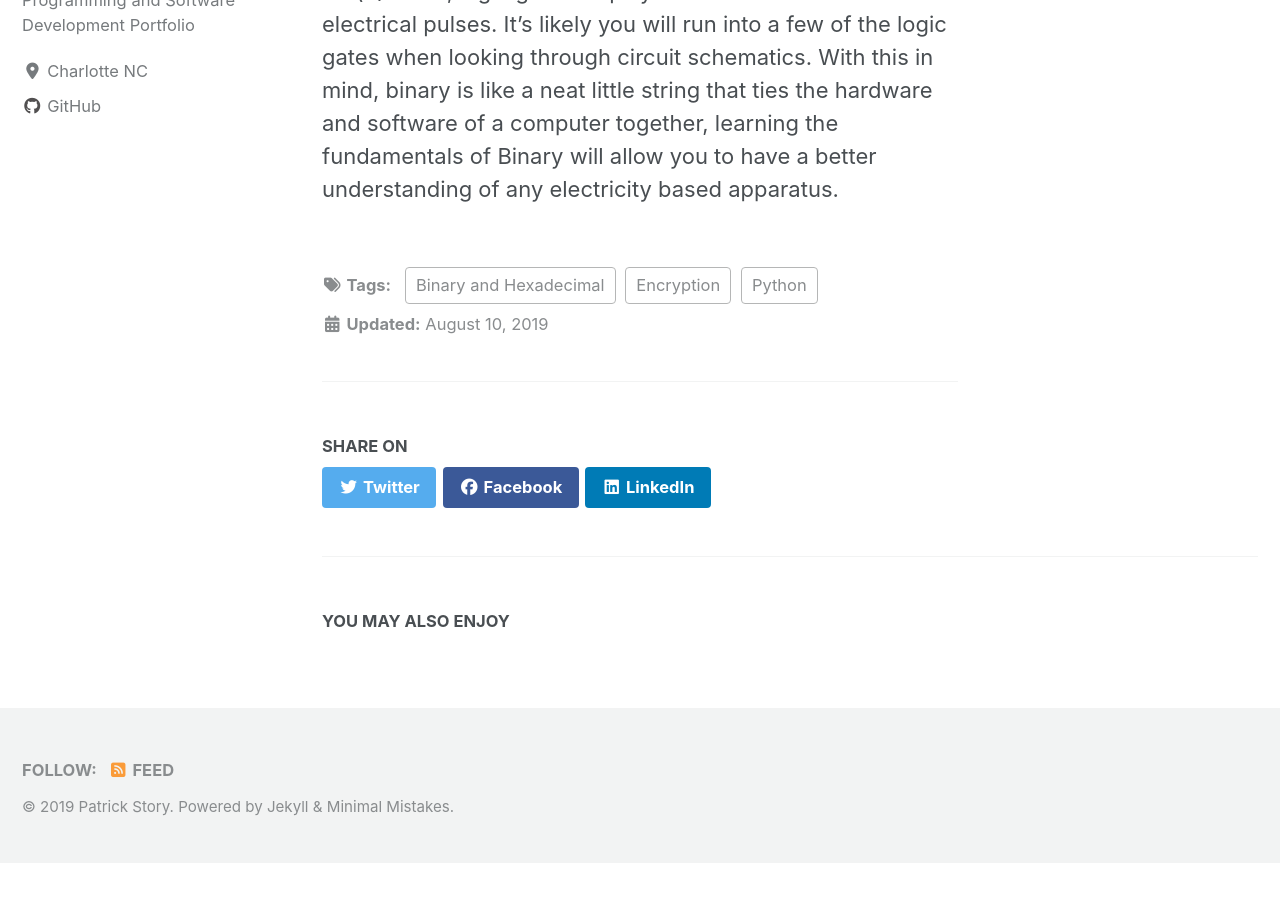
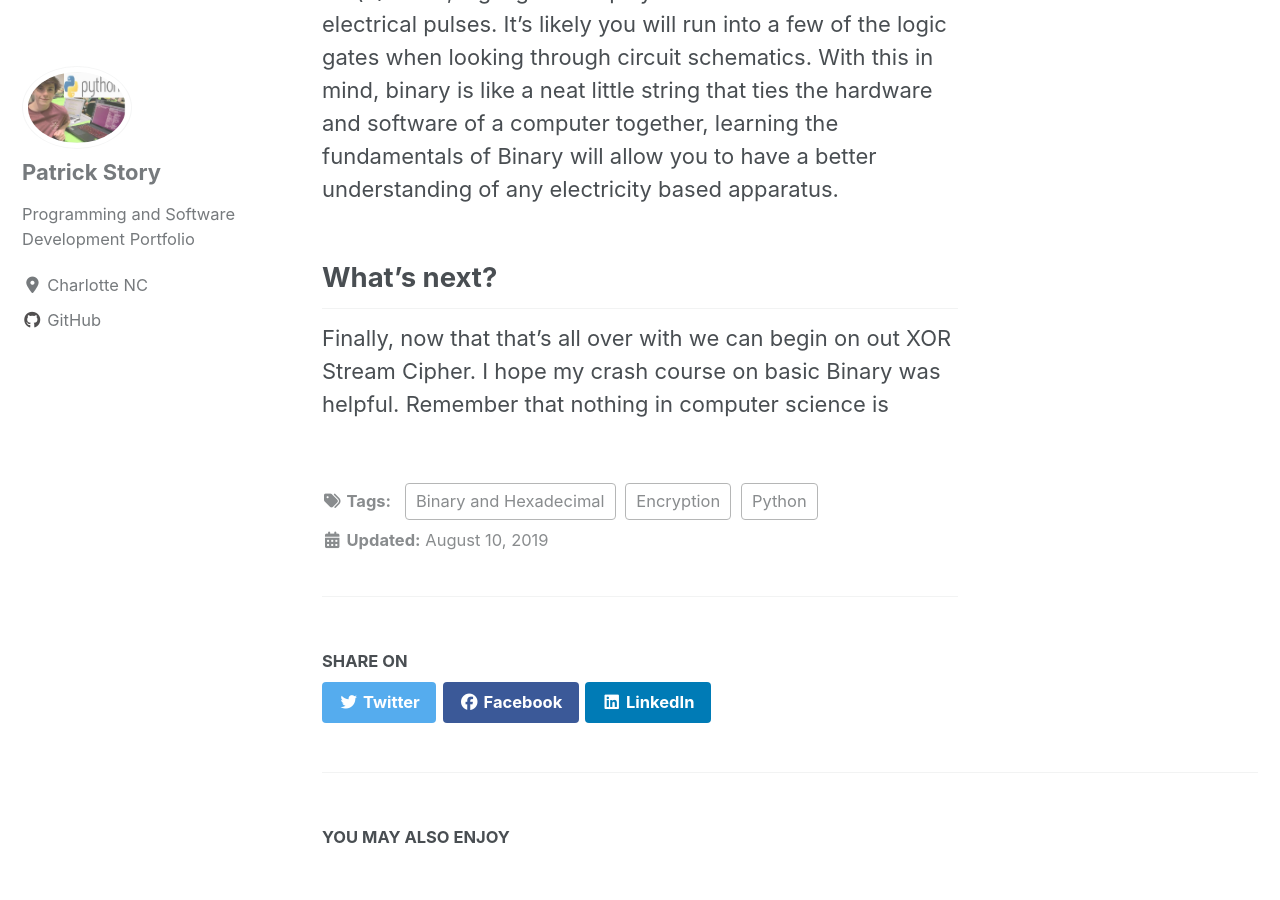
Before and after one commit to Patchyst/Patchyst.github.io, a Jekyll site: the page built from _posts/2019-08-10-binaryintro.md, in a window 1280 px wide and 900 px high, scrolled down 8013 px. Built offline with Jekyll 4.4.1, drawn with Linux system fonts in a browser that asks for light colours; cached includes are drawn as plain includes; nearby versions of some CDN libraries; before the commit the page ends 8876 px from its top, so only the background shows below that.

Commit message:
Updating Binary project

```diff
--- a/_posts/2019-08-10-binaryintro.md
+++ b/_posts/2019-08-10-binaryintro.md
@@ -113,3 +113,5 @@
 Using bit operations can make beef up an encryption's defenses because they can shift and change characters in ways that are nearly impossible for humans to decipher.
 ## Recap:
 I know I spent all this time chattering about how we were going to use binary numbers for encryption, but it can be used in many other circumstances. Remember earlier when I said binary is a representation of if electricity is flowing(1) or not(0)? Well, logic gates display how circuits handle these electrical pulses. It's likely you will run into a few of the logic gates when looking through circuit schematics. With this in mind, binary is like a neat little string that ties the hardware and software of a computer together, learning the fundamentals of Binary will allow you to have a better understanding of any electricity based apparatus.
+## What's next?
+Finally, now that that's all over with we can begin on out XOR Stream Cipher. I hope my crash course on basic Binary was helpful. Remember that nothing in computer science is
```
